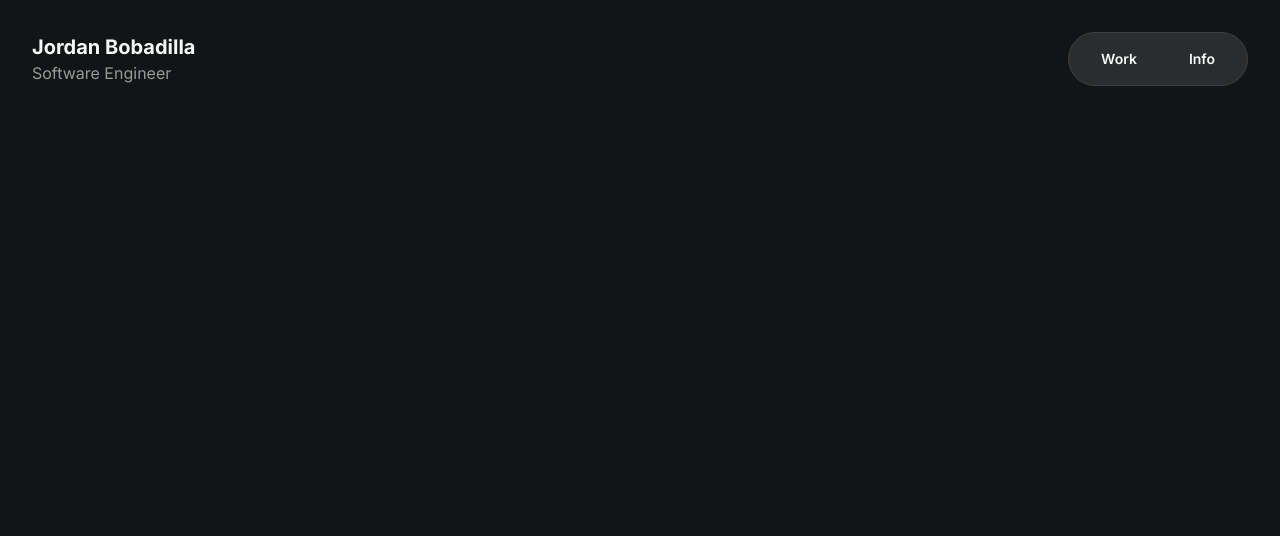
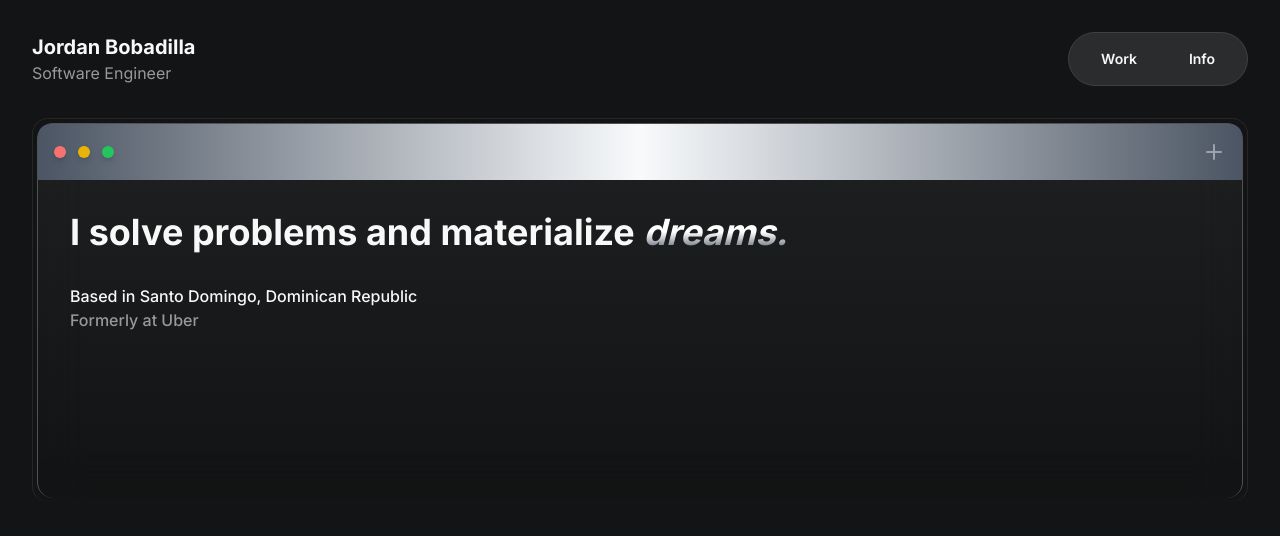
Before and after one commit to jordanbobadilla/personal-portfolio, a Next.js app: page / in a window 1280 px wide. Shown: the top 536 px of the page. Built offline with nearby package versions, Linux system fonts and the light colour scheme.

Commit message:
Add Intro Project

```diff
--- /dev/null
+++ b/app/components/projects/introProject/page.tsx
@@ -0,0 +1,35 @@
+import { PlusIcon } from "lucide-react"
+import React from "react"
+
+const IntroProject = () => {
+  return (
+    <section className="mx-8 h-96 border border-neutral-800 border-b-0 rounded-2xl text-primary">
+      <div className="m-1 h-[98%] border border-neutral-600 border-b-0 rounded-2xl backdrop-blur-xl bg-gradient-to-b from-white/5 to-transparent">
+        <div className="p-4 bg-gradient-to-r from-gray-600 via-slate-50 to-gray-600 backdrop-blur-40 rounded-t-xl flex justify-between items-center">
+          <div className="flex flex-row gap-3">
+            <div className="w-3 h-3 bg-red-400 rounded-full drop-shadow-md"></div>
+            <div className="w-3 h-3 bg-yellow-500 rounded-full drop-shadow-md"></div>
+            <div className="w-3 h-3 bg-green-500 rounded-full drop-shadow-md"></div>
+          </div>
+          <div>
+            <PlusIcon className=" text-gray-400" />
+          </div>
+        </div>
+        <div className="m-8">
+          <h2 className="text-4xl font-bold">
+            I solve problems and materialize{" "}
+            <span className="italic bg-gradient-to-b from-white via-white to-gray-700 text-transparent bg-clip-text">
+              dreams.
+            </span>
+          </h2>
+          <p className="mt-8 font-medium">
+            Based in Santo Domingo, Dominican Republic
+          </p>
+          <p className="text-muted-foreground font-medium">Formerly at Uber</p>
+        </div>
+      </div>
+    </section>
+  )
+}
+
+export default IntroProject
--- a/app/page.tsx
+++ b/app/page.tsx
@@ -1,10 +1,12 @@
 import Image from "next/image"
 import NavBar from "./components/navbar/page"
+import IntroProject from "./components/projects/introProject/page"
 
 export default function Home() {
   return (
     <main className=" ">
       <NavBar />
+      <IntroProject />
     </main>
   )
 }
```
